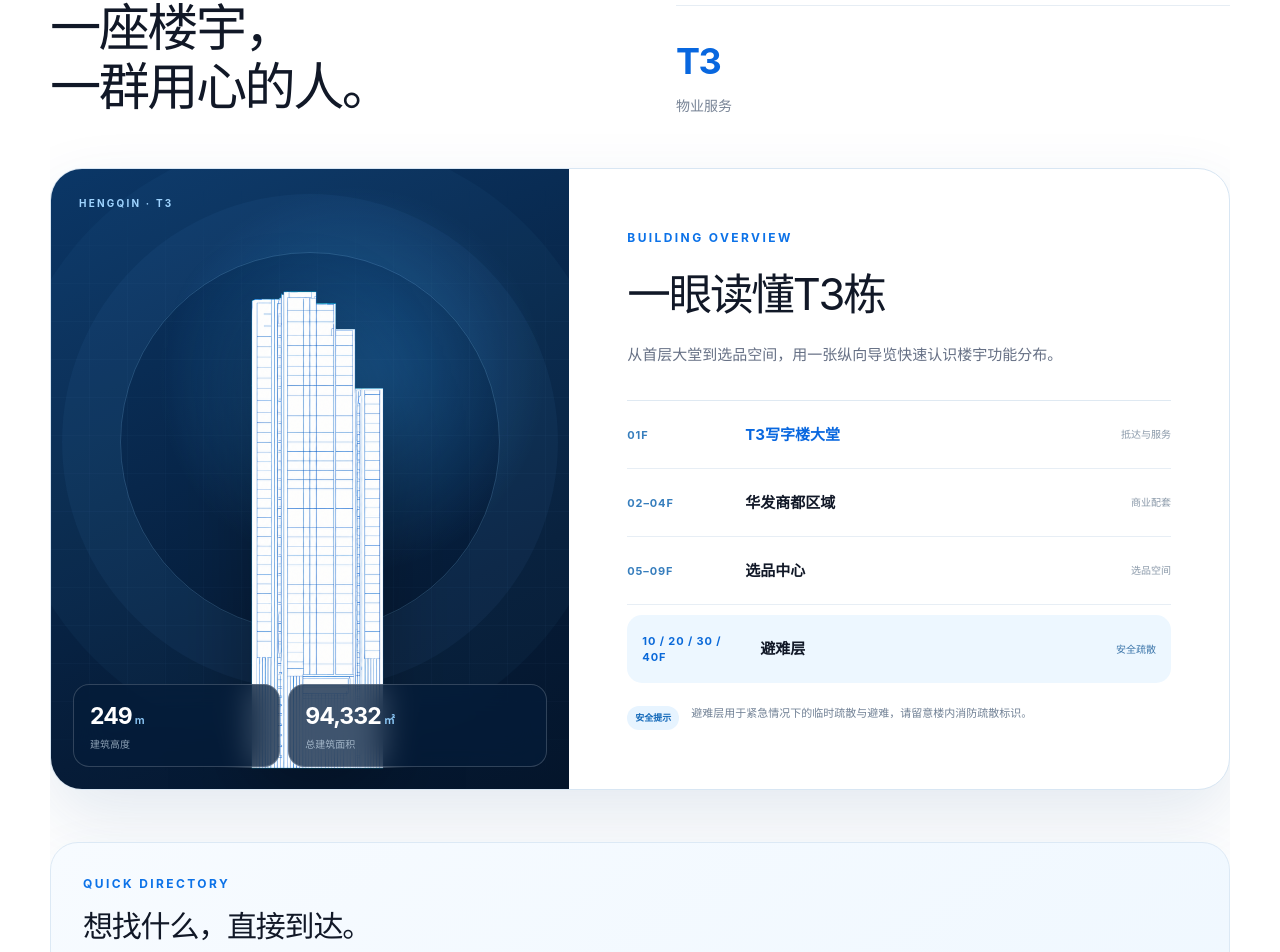
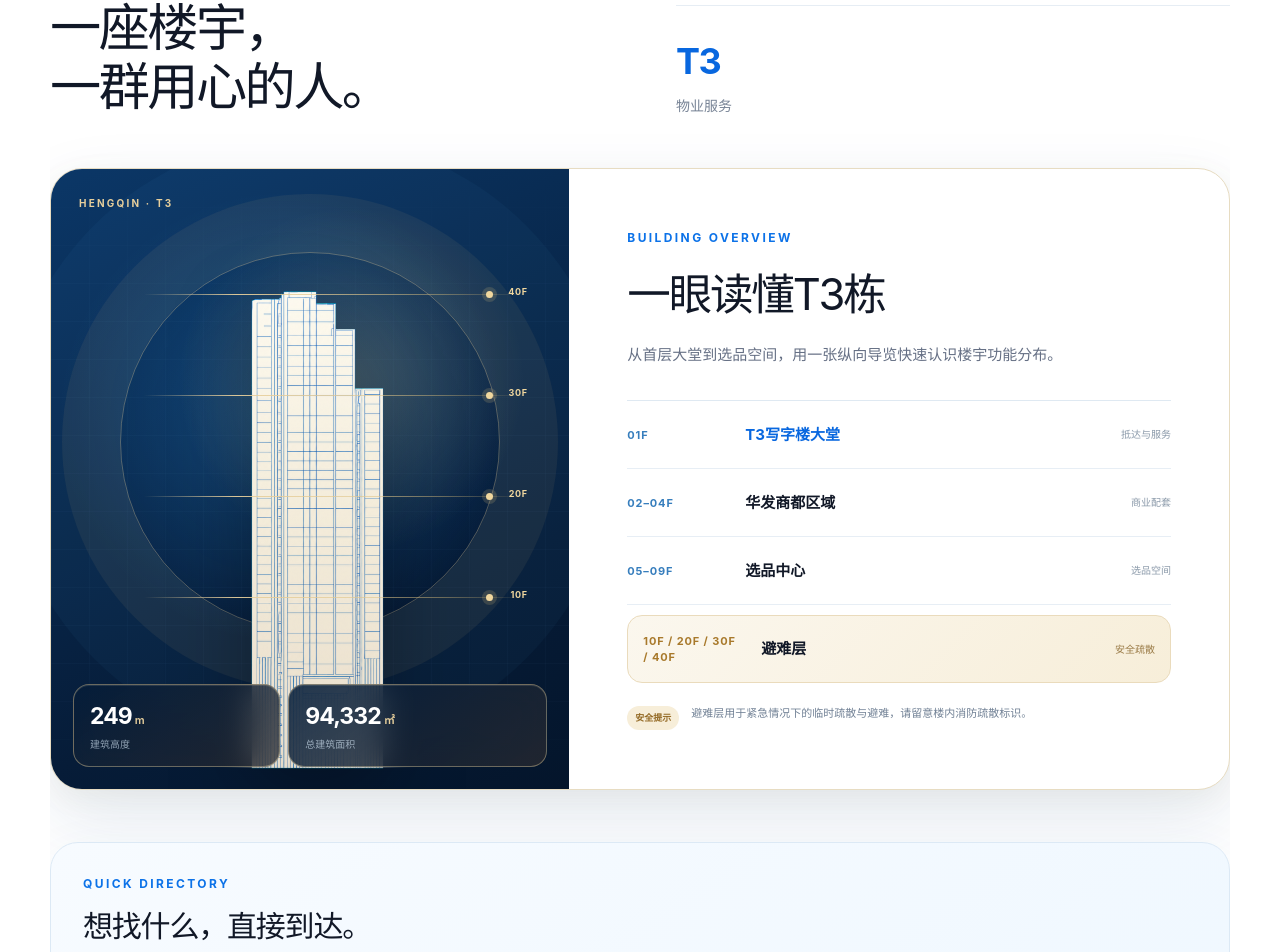
Before and after one commit to wuxingming1225-netizen/t3-property-site, a Next.js app: page / in a window 1280 px wide. Shown: the part 1034-1986 px from the top of the page. Built offline with nearby package versions, Linux system fonts and the light colour scheme.

Commit message:
style: sync refuge floors with champagne accents

```diff
--- a/app/globals.css
+++ b/app/globals.css
@@ -7,6 +7,8 @@
   --muted: #667085;
   --ice: #eef7ff;
   --line: #dce8f4;
+  --champagne: #d8bb78;
+  --champagne-soft: #f7eed9;
   --radius: 26px;
 }
 
@@ -79,16 +81,25 @@ button, summary, a { -webkit-tap-highlight-color: transparent; }
 .stats span { color: #778395; font-size: 12px; }
 .stats-single strong { font-size: 36px; }
 .stats-single span { font-size: 14px; }
-.building-overview { margin-top: 52px; display: grid; grid-template-columns: .88fr 1.12fr; min-height: 620px; overflow: hidden; border: 1px solid #d8e6f3; border-radius: 32px; background: #fff; box-shadow: 0 28px 70px rgba(23, 76, 132, .12); }
-.building-visual { position: relative; isolation: isolate; min-height: 620px; overflow: hidden; display: flex; align-items: flex-end; justify-content: center; background: radial-gradient(circle at 58% 34%, rgba(56, 169, 255, .34), transparent 38%), linear-gradient(155deg, #0b3767 0%, #061c38 70%, #04152b 100%); }
-.building-visual::after { content: ""; position: absolute; z-index: -1; width: 380px; height: 380px; left: 50%; top: 44%; transform: translate(-50%, -50%); border: 1px solid rgba(134, 205, 255, .22); border-radius: 50%; box-shadow: 0 0 0 58px rgba(93, 180, 245, .05), 0 0 0 116px rgba(93, 180, 245, .035); }
+.building-overview { margin-top: 52px; display: grid; grid-template-columns: .88fr 1.12fr; min-height: 620px; overflow: hidden; border: 1px solid #e7dcc2; border-radius: 32px; background: #fff; box-shadow: 0 28px 70px rgba(23, 76, 132, .12), 0 8px 30px rgba(169, 131, 58, .06); }
+.building-visual { position: relative; isolation: isolate; min-height: 620px; overflow: hidden; display: flex; align-items: flex-end; justify-content: center; background: radial-gradient(circle at 58% 34%, rgba(216, 187, 120, .25), transparent 34%), radial-gradient(circle at 45% 40%, rgba(56, 169, 255, .25), transparent 48%), linear-gradient(155deg, #0b3767 0%, #061c38 70%, #04152b 100%); }
+.building-visual::before { content: ""; position: absolute; z-index: 2; bottom: 0; width: 76%; height: 520px; pointer-events: none; background: linear-gradient(180deg, #fff4cf 0%, #d8bb78 45%, #a97d36 100%); opacity: .26; mix-blend-mode: multiply; -webkit-mask: url('/t3-building-lineart.png') center bottom / contain no-repeat; mask: url('/t3-building-lineart.png') center bottom / contain no-repeat; }
+.building-visual::after { content: ""; position: absolute; z-index: -1; width: 380px; height: 380px; left: 50%; top: 44%; transform: translate(-50%, -50%); border: 1px solid rgba(231, 207, 156, .34); border-radius: 50%; box-shadow: 0 0 0 58px rgba(216, 187, 120, .07), 0 0 0 116px rgba(93, 180, 245, .035); }
 .building-grid { position: absolute; inset: 0; z-index: -2; opacity: .24; background-image: linear-gradient(rgba(148, 208, 255, .11) 1px, transparent 1px), linear-gradient(90deg, rgba(148, 208, 255, .11) 1px, transparent 1px); background-size: 38px 38px; mask-image: linear-gradient(to bottom, transparent, #000 22%, #000 82%, transparent); }
-.building-code { position: absolute; z-index: 2; left: 28px; top: 27px; color: #9fd4ff; font-size: 10px; font-weight: 700; letter-spacing: .22em; }
+.building-code { position: absolute; z-index: 3; left: 28px; top: 27px; color: #e7cf9c; font-size: 10px; font-weight: 700; letter-spacing: .22em; }
 .building-visual > img { position: relative; z-index: 1; width: auto; height: 520px; max-width: 76%; object-fit: contain; filter: drop-shadow(0 22px 40px rgba(0, 0, 0, .3)); }
+.refuge-markers { position: absolute; z-index: 3; inset: 90px 8% 92px 18%; pointer-events: none; }
+.refuge-marker { position: absolute; left: 0; right: 0; height: 1px; background: linear-gradient(90deg, transparent, rgba(231, 207, 156, .94) 24%, rgba(216, 187, 120, .44) 78%, transparent); }
+.refuge-marker::before { content: ""; position: absolute; right: 9%; top: -3px; width: 7px; height: 7px; border-radius: 50%; background: #f0d79e; box-shadow: 0 0 0 4px rgba(216, 187, 120, .18); }
+.refuge-marker::after { content: attr(data-floor); position: absolute; right: 0; top: -9px; color: #f0d79e; font-size: 9px; font-weight: 750; letter-spacing: .08em; }
+.marker-40 { top: 8%; }
+.marker-30 { top: 31%; }
+.marker-20 { top: 54%; }
+.marker-10 { top: 77%; }
 .building-metrics { position: absolute; z-index: 3; inset: auto 22px 22px; display: grid; grid-template-columns: 1fr 1.25fr; gap: 8px; }
-.building-metrics > div { padding: 14px 16px; border: 1px solid rgba(255, 255, 255, .18); border-radius: 16px; color: #fff; background: rgba(5, 29, 57, .72); backdrop-filter: blur(16px); }
+.building-metrics > div { padding: 14px 16px; border: 1px solid rgba(231, 207, 156, .42); border-radius: 16px; color: #fff; background: linear-gradient(145deg, rgba(5, 29, 57, .86), rgba(42, 43, 49, .74)); box-shadow: inset 0 1px rgba(255, 239, 201, .12); backdrop-filter: blur(16px); }
 .building-metrics strong { display: block; font-size: 23px; letter-spacing: -.04em; }
-.building-metrics strong small { margin-left: 3px; color: #8fcbfa; font-size: 11px; font-weight: 600; }
+.building-metrics strong small { margin-left: 3px; color: #e7cf9c; font-size: 11px; font-weight: 600; }
 .building-metrics span { display: block; margin-top: 4px; color: rgba(222, 240, 255, .62); font-size: 10px; }
 .building-copy { align-self: center; padding: 54px 58px; }
 .building-copy h3 { margin: 15px 0 14px; font-size: clamp(34px, 3.4vw, 48px); letter-spacing: -.05em; }
@@ -99,11 +110,11 @@ button, summary, a { -webkit-tap-highlight-color: transparent; }
 .floor-row strong { font-size: 15px; font-weight: 650; }
 .floor-row i { color: #8a99a9; font-size: 10px; font-style: normal; }
 .floor-primary strong { color: var(--blue); }
-.floor-safety { margin: 10px 0 0; padding: 0 15px; border: 0; border-radius: 15px; background: #edf7ff; }
-.floor-safety > span { color: #0a69d9; }
-.floor-safety i { color: #3d76aa; }
+.floor-safety { margin: 10px 0 0; padding: 0 15px; border: 1px solid #eadbbc; border-radius: 15px; background: linear-gradient(135deg, #fbf7ee, var(--champagne-soft)); }
+.floor-safety > span { color: #a8792b; }
+.floor-safety i { color: #9a7b47; }
 .building-note { display: grid; grid-template-columns: auto 1fr; align-items: start; gap: 12px; margin-top: 21px; }
-.building-note > span { margin-top: 2px; padding: 5px 8px; border-radius: 999px; color: #1268b9; background: #e7f4ff; font-size: 9px; font-weight: 700; white-space: nowrap; }
+.building-note > span { margin-top: 2px; padding: 5px 8px; border-radius: 999px; color: #946a25; background: var(--champagne-soft); font-size: 9px; font-weight: 700; white-space: nowrap; }
 .building-note p { margin: 0; color: #718195; font-size: 11px; line-height: 1.7; }
 .home-directory { margin-top: 52px; padding: 32px; border: 1px solid #dce9f5; border-radius: 28px; background: linear-gradient(145deg, #f7fbff, #eef7ff); box-shadow: 0 20px 55px rgba(27, 87, 145, .08); }
 .directory-heading { display: flex; justify-content: space-between; align-items: end; gap: 30px; margin-bottom: 24px; }
@@ -392,6 +403,8 @@ footer { padding: 42px 0; background: #06172d; color: #fff; }
   .building-overview { margin-top: 42px; grid-template-columns: 1fr; border-radius: 26px; }
   .building-visual { min-height: 520px; }
   .building-visual > img { height: 450px; max-width: 72%; }
+  .building-visual::before { width: 72%; height: 450px; }
+  .refuge-markers { inset: 74px 8% 82px 18%; }
   .building-metrics { inset: auto 14px 14px; }
   .building-metrics > div { padding: 12px 13px; }
   .building-metrics strong { font-size: 20px; }
--- a/app/page.tsx
+++ b/app/page.tsx
@@ -296,6 +296,12 @@ export default function Home() {
               loading="lazy"
               decoding="async"
             />
+            <div className="refuge-markers" aria-hidden="true">
+              <span className="refuge-marker marker-40" data-floor="40F" />
+              <span className="refuge-marker marker-30" data-floor="30F" />
+              <span className="refuge-marker marker-20" data-floor="20F" />
+              <span className="refuge-marker marker-10" data-floor="10F" />
+            </div>
             <div className="building-metrics" aria-label="T3栋项目数据">
               <div><strong>249<small>m</small></strong><span>建筑高度</span></div>
               <div><strong>94,332<small>㎡</small></strong><span>总建筑面积</span></div>
@@ -309,7 +315,7 @@ export default function Home() {
               <div className="floor-row floor-primary"><span>01F</span><strong>T3写字楼大堂</strong><i>抵达与服务</i></div>
               <div className="floor-row"><span>02–04F</span><strong>华发商都区域</strong><i>商业配套</i></div>
               <div className="floor-row"><span>05–09F</span><strong>选品中心</strong><i>选品空间</i></div>
-              <div className="floor-row floor-safety"><span>10 / 20 / 30 / 40F</span><strong>避难层</strong><i>安全疏散</i></div>
+              <div className="floor-row floor-safety"><span>10F / 20F / 30F / 40F</span><strong>避难层</strong><i>安全疏散</i></div>
             </div>
             <div className="building-note"><span>安全提示</span><p>避难层用于紧急情况下的临时疏散与避难，请留意楼内消防疏散标识。</p></div>
           </div>
```
Also changed, not shown: 1 other file (tests, documents, lock files or other folders).
